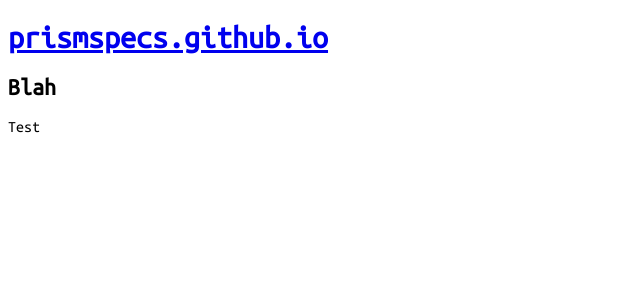
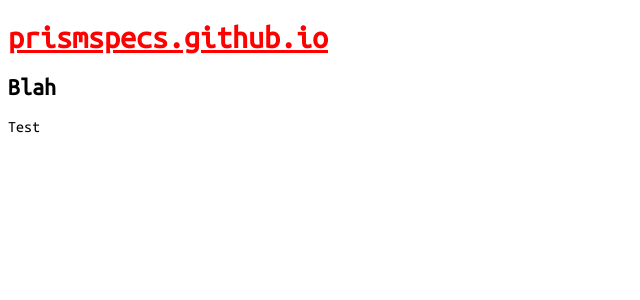
Before and after one commit to prismspecs/prismspecs.github.io, a Jekyll site: the page built from test.md, in a window 1280 px wide. Shown: the top 300 px of the page, without its empty margins (0-640 px from the left). Built offline with Jekyll 4.4.1, drawn with Linux system fonts in a browser that asks for light colours; our own code applies the rules of GitHub Pages for plain Markdown files; a script that is not in the unit is left out.

Commit message:
Updated style.scss.

```diff
--- a/assets/css/style.scss
+++ b/assets/css/style.scss
@@ -14,3 +14,7 @@
 .wrapper {
 	max-width:768px;
 }
+
+a:link {
+	color:#f00;
+}
```
